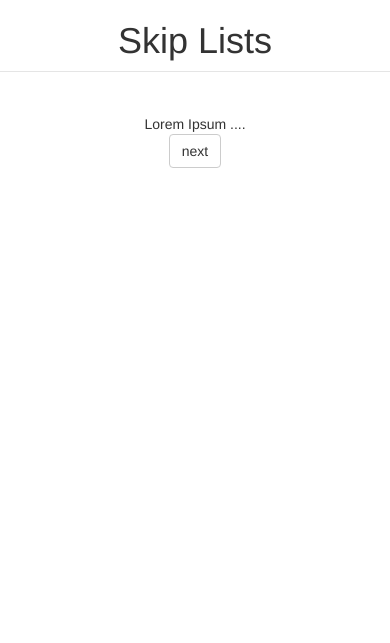
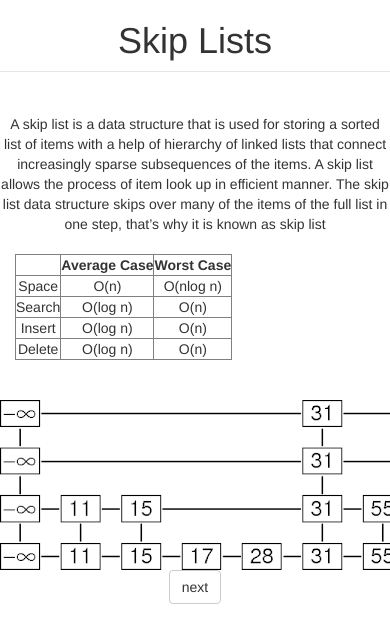
Before and after one commit to Nullifier225/skip_list, a Flask app: page / in a window 390 px wide; the page is wider, and only the part inside the window is pictured. Shown: the top 643 px of that part. Run offline with Flask 2, Linux system fonts and the light colour scheme; parts of the project's set-up code (start-up, migrations or seed data) failed here and were passed over; some libraries are stand-ins or nearby versions.

Commit message:
some changes

```diff
--- a/skiplist.py
+++ b/skiplist.py
@@ -74,6 +74,7 @@ class skiplist:
             if(self.length(tempHead)==0):
                 tempHead.down.uparr.visible = False
                 del tempHead.down.uparr
+                tempHead.downarr.visible = False
                 tempHead.label.visible = False
                 tempHead.box.visible = False
                 del tempHead
@@ -169,8 +170,8 @@ class skiplist:
         ctr = 0
         while(ctr<len(l)):
             l[ctr].box.color = color.green
-            if(l[ctr].next and l[ctr].nextarr):
-                l[ctr].nextarr.axis = l[ctr].next.box.pos - l[ctr].box.pos
+            if(l[ctr].next):
+                l[ctr].nextarr = arrow(pos = l[ctr].box.pos, axis = l[ctr].next.box.pos - l[ctr].box.pos, color = color.white, shaftwidth=0.1, headwidth = 0.2)
             ctr+=1
         ################################################END OF INSERTION ##########################################
 
--- a/templates/landing.html
+++ b/templates/landing.html
@@ -30,12 +30,58 @@
         <div class="col-md-4"></div>
         <div class="col-md-4">
 
-                Lorem Ipsum ....
+            <span class="text-left">
+                A skip list is a data structure that is used for storing a sorted list of items with a help of
+                hierarchy of
+                linked lists that connect increasingly sparse subsequences of the items. A skip list allows the process
+                of item
+                look up in efficient manner.
+                The skip list data structure skips over many of the items of the full list in one step, that’s why it is
+                known as skip list
+            </span>
+            <br>
+            <br>
+                <div class="col-md-offset-3 col-md-6">
+                <table class=" align-center" border="1" cellspacing>
+                    <tr>
+                        <th></th>
+                        <th>Average Case</th>
+                        <th>Worst Case</th>
+                    </tr>
+                    <tr>
+                        <td>Space</td>
+                        <td>O(n)</td>
+                        <td>O(nlog n)</td>
+                    </tr>
+                    <tr>
+                        <td>Search</td>
+                        <td>O(log n)</td>
+                        <td>O(n)</td>
+                    </tr>
+                    <tr>
+                        <td>Insert</td>
+                        <td>O(log n)</td>
+                        <td>O(n)</td>
+                    </tr>
+                    <tr>
+                        <td>Delete</td>
+                        <td>O(log n)</td>
+                        <td>O(n)</td>
+                    </tr>
+                    </table>
+                    <br>
+                </div>
+                <div>
+                    <br>
+                    <img src="./imagelanding.png" alt = "Image of a skiplist" border = "3"/>
+                </div>
+
+
         </div>
 
         <div class="form-group">
             <div class="col-md-offset-3 col-md-9">
-                    <a href="constructform"><input type="submit"  class="btn btn-default" value="next" ></a>
+                <a href="constructform"><input type="submit" class="btn btn-default" value="next"></a>
             </div>
         </div>
     </div>
```
Also changed, not shown: templates/menu.html (+6 -6 lines), templates/imagelanding.png (added), templates/skiplistexample.png (added). Lines whose indentation alone changed are shown as unchanged.
